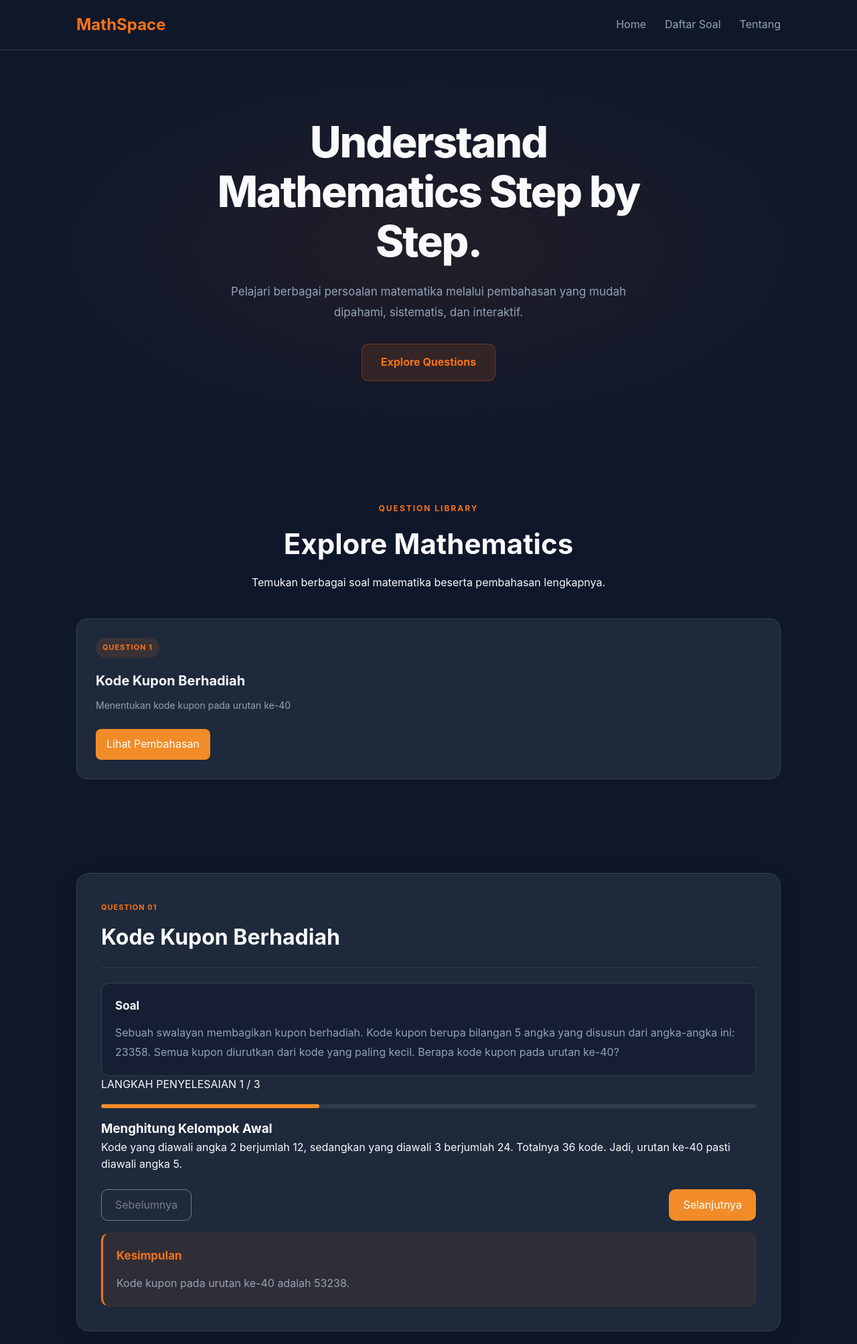
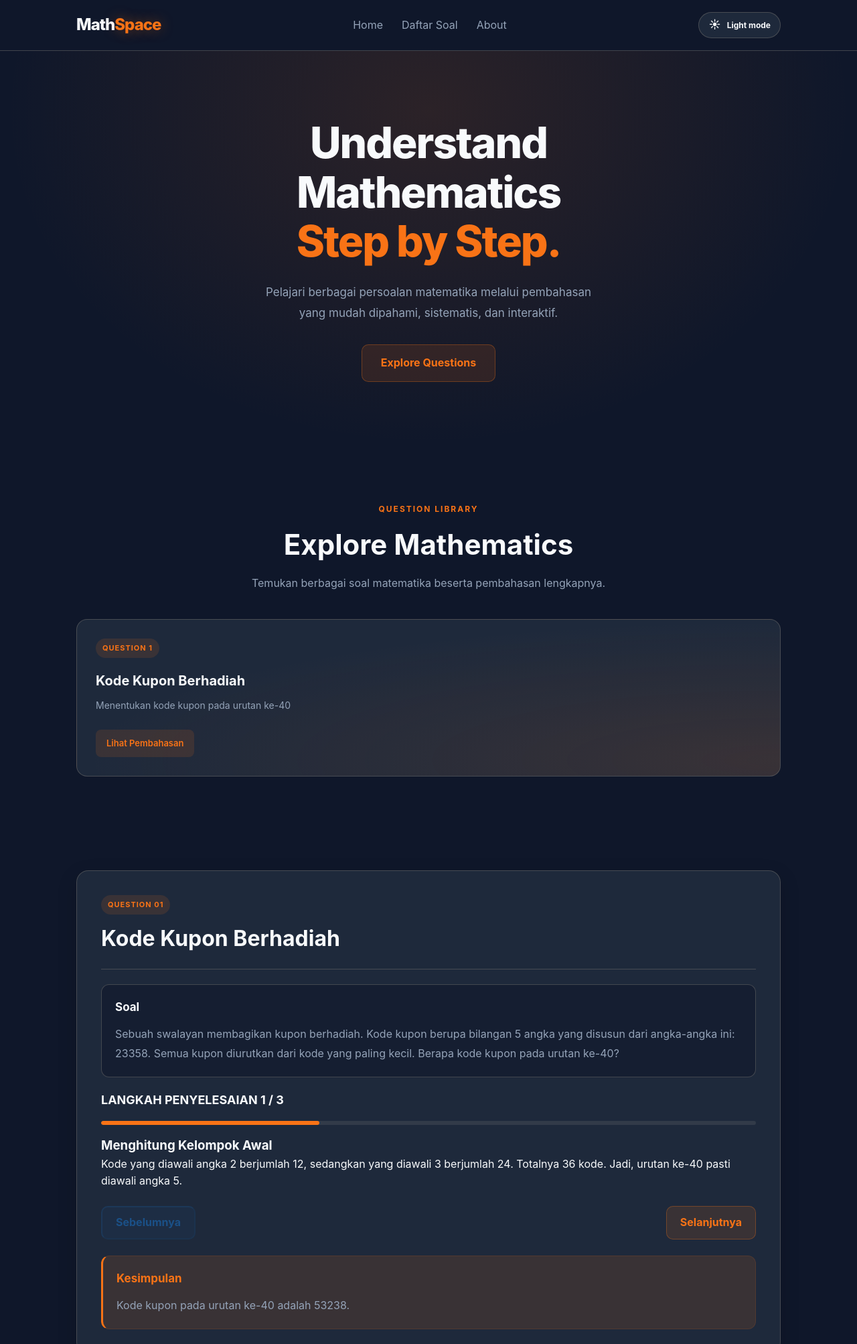
Before and after one commit to Zza-oss/Math-oss, a plain HTML site: page index.html in a window 1280 px wide. Shown: the top 2006 px of the page at 67% size. Drawn offline with Linux system fonts and the light colour scheme.

Commit message:
Add dark and light theme swicth

```diff
--- a/index.html
+++ b/index.html
@@ -9,20 +9,30 @@
   <body>
     <header>
       <nav>
-        <h1>MathSpace</h1>
-
+        <h1 class="brand">
+          <span>Math<span>Space</span></span>
+        </h1>
         <ul>
           <li><a href="#home">Home</a></li>
           <li><a href="#questions">Daftar Soal</a></li>
-          <li><a href="#about">Tentang</a></li>
+          <li><a href="#about">About</a></li>
         </ul>
+        <button
+          class="theme-toggle"
+          ype="button"
+          aria-label="Toggle light and dark theme"
+          aria-pressed="false"
+        >
+          <span class="theme-toggle-icon" aria-hidden="true">☀</span>
+          <span class="theme-toggle-label">Light mode</span>
+        </button>
       </nav>
     </header>
 
     <main>
       <section id="home">
         <div class="hero-content">
-          <h2>Understand Mathematics Step by Step.</h2>
+          <h2>Understand Mathematics<span> Step by Step.</span></h2>
 
           <p>
             Pelajari berbagai persoalan matematika melalui pembahasan yang mudah
@@ -78,13 +88,9 @@
             </div>
 
             <div class="step-control">
-              <button class="prev-step" type="button">
-                Sebelumnya
-              </button>
+              <button class="prev-step" type="button">Sebelumnya</button>
 
-              <button class="next-step" type="button">
-                Selanjutnya
-              </button>
+              <button class="next-step" type="button">Selanjutnya</button>
             </div>
           </div>
 
--- a/script.js
+++ b/script.js
@@ -38,7 +38,7 @@ const questions = [
       },
     ],
   },
-];
+]
 
 let selectedQuestionIndex = 0;
 let currentIndex = 0;
@@ -83,14 +83,18 @@ function tampilkanLangkah() {
   nextButton.disabled = currentIndex === steps.length - 1;
   progressFill.style.width = `${((currentIndex + 1) / steps.length) * 100}%`;
 
+  if (window.matchMedia("(prefers-reduced-motion: reduce)").matches) {
+    return;
+  }
+
   stepContent.animate(
     [
       { opacity: 0, transform: "translateY(8px)" },
       { opacity: 1, transform: "translateY(0)" },
     ],
     {
-      duration: 250,
-      easing: "ease-out",
+      duration: 280,
+      easing: "cubic-bezier(0.22, 1, 0.36, 1)",
     },
   );
 }
@@ -130,3 +134,58 @@ questionGrid.addEventListener("click", (event) => {
 tampilkanDaftarSoal();
 tampilkanSoal();
 tampilkanLangkah();
+
+
+// ================================
+// THEME SWITCH
+// ================================
+
+const themeToggle = document.querySelector(".theme-toggle");
+const themeIcon = document.querySelector(".theme-toggle-icon");
+const themeLabel = document.querySelector(".theme-toggle-label");
+
+// Ambil tema yang pernah dipilih
+let savedTheme = "dark";
+
+try {
+  const storedTheme = localStorage.getItem("mathspace-theme");
+
+  if (storedTheme === "light" || storedTheme === "dark") {
+    savedTheme = storedTheme;
+  }
+} catch (error) {
+  console.warn("Theme preference could not be loaded.");
+}
+
+// Terapkan tema
+function applyTheme(theme) {
+  document.body.dataset.theme = theme;
+
+  const isLight = theme === "light";
+
+  themeIcon.textContent = isLight ? "☾" : "☀";
+  themeLabel.textContent = isLight ? "Dark mode" : "Light mode";
+
+  themeToggle.setAttribute("aria-pressed", String(isLight));
+}
+
+// Terapkan tema awal
+applyTheme(savedTheme);
+
+// Ketika tombol diklik
+themeToggle.addEventListener("click", () => {
+  const currentTheme = document.body.dataset.theme;
+
+  const nextTheme = currentTheme === "dark"
+    ? "light"
+    : "dark";
+
+  applyTheme(nextTheme);
+
+  // Simpan pilihan pengguna
+  try {
+    localStorage.setItem("mathspace-theme", nextTheme);
+  } catch (error) {
+    console.warn("Theme preference could not be saved.");
+  }
+});
--- a/style.css
+++ b/style.css
@@ -14,14 +14,33 @@ html {
   --text-secondary: #94a3b8;
 
   --accent: #f97316;
-  --border: #334155;
+  --low-accent: #f97416c0;
+  --accent2: #168bf9;
+  --low-accent2: #168bf9b0;
+
+  --border: #66666693;
+
+  --shadow-accent: 0 0 20px rgba(249, 115, 22, 0.4);
+  --backround-accent: rgba(249, 115, 22, 0.12);
+  --border-accent: rgba(249, 115, 22, 0.3);
+
+  --shadow-accent2: 0 0 20px rgba(22, 139, 249, 0.4);
+  --backround-accent2: rgba(22, 139, 249, .12);
+  --border-accent2: rgba(22, 139, 249, 0.3);
+
+  --motion-ease-out: cubic-bezier(0.22, 1, 0.36, 1);
 }
+
 body {
   background-color: var(--bg-primary);
   color: var(--text-primary);
 
   font-family: "inter", Arial, sans-serif;
   line-height: 1.6;
+}
+.brand > span:last-child > span {
+  color: var(--accent);
+  text-shadow: var(--shadow-accent);
 }
 header {
   border-bottom: 1px solid var(--border);
@@ -36,8 +55,10 @@ nav {
   justify-content: space-between;
 }
 nav h1 {
-  color: var(--accent);
+  color: var(--text-primary);
   font-size: 24px;
+  font-weight: 800;
+  letter-spacing: -1px;
 }
 nav ul {
   display: flex;
@@ -49,18 +70,18 @@ nav a {
   color: var(--text-secondary);
   text-decoration: none;
 
-  transition: color 0.2s ease;
+  transition: color 0.2s var(--motion-ease-out);
 }
 nav a:hover {
   color: var(--accent);
 }
 #home {
-  min-height: 200px;
+  min-height: 500px;
   padding: 100px 24px;
 
   background: radial-gradient(
-    ellipse at center,
-    rgba(249, 115, 22, 0.08),
+    ellipse at 50% 15%,
+    var(--backround-accent),
     transparent 70%
   );
 
@@ -71,7 +92,7 @@ nav a:hover {
   text-align: center;
 }
 .hero-content {
-  max-width: 750px;
+  max-width: 500px;
   margin: 0 auto;
 }
 #home h2 {
@@ -79,6 +100,9 @@ nav a:hover {
   font-weight: 800;
   line-height: 1.15;
   letter-spacing: -2px;
+}
+#home span {
+    color: var(--accent)
 }
 #home p {
   max-width: 600px;
@@ -93,23 +117,27 @@ nav a:hover {
 
   padding: 14px 28px;
 
-    background-color: rgba(249, 115, 22, 0.12);
+    background-color:var(--backround-accent);
     color: var(--accent);
-   border: 1px solid rgba(249, 115, 22, 0.3);
+   border: 1px solid var(--border-accent);
 
   text-decoration: none;
   font-weight: 700;
 
   border-radius: 10px;
 
-  transition: 0.2s ease;
+  transition:
+    background-color 0.25s ease,
+    color 0.25s ease,
+    transform 0.3s var(--motion-ease-out),
+    box-shadow 0.25s ease;
 }
 #home a:hover {
   background-color: var(--accent);
   color: var(--bg-primary);
   transform: translateY(-3px);
 
-  box-shadow: 0 0 20px rgba(249, 115, 22, 0.4);
+  box-shadow: var(--shadow-accent);
 }
 #questions {
   max-width: 1100px;
@@ -132,17 +160,22 @@ nav a:hover {
   font-size: clamp(30px, 4vw, 42px);
   margin-bottom: 12px;
 }
-.section-headingp:last-child {
+.section-heading p:last-child {
   color: var(--text-secondary);
   max-width: 600px;
   margin: 0 auto;
 }
 .question-grid {
   display: grid;
-  grid-template-columns: repeat(auto-fit, minmax(260, 2fr));
+  grid-template-columns: repeat(auto-fit, minmax(260px, 1fr));
   gap: 24px;
 }
 .question-card {
+  background: radial-gradient(
+    ellipse at 100% 90%,
+    var(--backround-accent),
+    transparent 70%
+  );
   background-color: var(--bg-secondary);
 
   border: 1px solid var(--border);
@@ -156,9 +189,12 @@ nav a:hover {
 
   min-height: 230px;
 
-  transition: transform 0.25s ease,
-  border-color 0.25s ease,
-  box-shadow 0.25s ease;
+  transition:
+    transform 0.35s var(--motion-ease-out),
+    border-color 0.25s ease,
+    box-shadow 0.35s var(--motion-ease-out),
+    background-color 0.3s ease,
+    color 0.3s ease;
 }
 .question-card span {
     color: var(--accent);
@@ -167,7 +203,7 @@ nav a:hover {
     font-weight: 700;
     letter-spacing: 1px;
 
-    background-color: rgba(249, 115, 22, 0.12);
+    background-color:var(--backround-accent);
 
     padding: 6px 10px;
     border-radius: 20px;
@@ -183,15 +219,14 @@ nav a:hover {
     font-size: 14px;
     margin-bottom: 24px;
 }
-.question-card a {
+.question-card button {
     display: inline-block;
 
     padding: 10px 16px;
 
-    background-color: rgba(249, 115, 22, 0.12);
+    background-color: var(--backround-accent);
     color: var(--accent);
 
-    border: 1px solid rgba(249, 115, 22, 0.3);
     border-radius: 8px;
 
     text-decoration: none;
@@ -200,23 +235,30 @@ nav a:hover {
 
     margin-top: auto;
 
-    transition: 0.25s ease;
+    cursor: pointer;
+    transition:
+        transform 0.25s var(--motion-ease-out),
+        box-shadow 0.25s ease,
+        background-color 0.2s ease;
 }
+.question-card:hover,
+.question-card:focus-within {
+    transform: translateY(-6px);
 
-.question-card a:hover {
-    background-color: var(--accent);
-    color: var(--bg-primary);
-
-    box-shadow: 0 0 18px rgba(249, 115, 22, 0.3);
-}
-.question-card:hover {
-    transform: translateY(-5px);
-
-    border-color: rgba(249, 115, 22, 0.5);
+    border-color: var(--low-accent);
 
     box-shadow:
         0 12px 30px rgba(0, 0, 0, 0.2),
         0 0 20px rgba(249, 115, 22, 0.08);
+}
+.question-card button:hover {
+    background-color: var(--accent);
+    color: var(--bg-primary);
+    transform: translateY(-2px);
+}
+.question-card button:focus-visible {
+    outline: 2px solid var(--accent);
+    outline-offset: 3px;
 }
 .question-detail {
     max-width: 1100px;
@@ -245,6 +287,10 @@ nav a:hover {
     display: inline-block;
 
     color: var(--accent);
+    background-color:var(--backround-accent);
+
+    padding: 6px 10px;
+    border-radius: 20px;
     font-size: 11px;
     font-weight: 700;
     letter-spacing: 1px;
@@ -294,9 +340,9 @@ nav a:hover {
     color: var(--accent);
 }
 .answer-content {
-    background-color: rgba(249, 115, 22, 0.08);
+    background-color: var(--backround-accent);
 
-    border-color: rgba(249, 115, 22, 0.08);
+    border-color: var(--backround-accent);
     border-left: 3px solid var(--accent);
 }
 .answer-content h3 {
@@ -467,32 +513,48 @@ a:focus-visible {
 .step-progress-fill {
     height: 100%;
     width: 0%;
-    background: #f28c28;
+    background: var(--accent);
     border-radius: 10px;
-    transition: width 0.3 ease;
+    transition: width 0.45s cubic-bezier(0.22, 1, 0.36, 1);
 }
 .step-control {
     display: flex;
     justify-content: space-between;
+    font-weight: 700;
     gap: 12px;
     margin-top: 24px;
+    margin-bottom: 24px;
 }
 .step-control button{
     padding: 10px 20px;
-    border: 1px solid transparent;
     border-radius: 10px;
     font: inherit;
     cursor: pointer;
-    transition: 0.2s ease;
+    transition:
+        transform 0.25s var(--motion-ease-out),
+        background-color 0.2s ease,
+        color 0.2s ease,
+        box-shadow 0.2s ease;
 }
 .next-step {
-    background: #f28c28;
-    color: white;
+    background:var(--backround-accent);
+    color: var(--accent);
+    border: 1px solid var(--border-accent);
+}
+.next-step:hover:not(:disabled){
+    background-color: var(--accent);
+    color: var(--bg-primary);
+    box-shadow: var(--shadow-accent);
 }
 .prev-step {
-    background: transparent;
-    border-color: currentColor !important;
-    color: inherit;
+    background: var(--backround-accent2);
+    border-color: var(--border-accent2) !important;
+    color: var(--accent2);
+}
+.prev-step:hover:not(:disabled){
+    background-color: var(--accent2);
+    color: var(--bg-primary);
+    box-shadow: var(--shadow-accent2);
 }
 .step-control button:not(:disabled):hover {
     transform: translateY(-2px);
@@ -502,7 +564,7 @@ a:focus-visible {
     cursor: not-allowed;
 }
 .step-control button:focus-visible {
-    outline: 2px solid #f28c28;
+    outline: 2px solid var(--accent);
     outline-offset: 3px;
 }
 .question-detail {
@@ -513,9 +575,102 @@ a:focus-visible {
     padding: 10px 16px;
     border: none;
     border-radius: 8px;
-    background: #f28c28;
+    background: #f99327;
     color: white;
     font: inherit;
     text-decoration: none;
     cursor: pointer;
 }
+.step-indicator {
+    padding-top: 20px;
+    font-size: 18px;
+    font-weight: 700;
+}
+body[data-theme="light"] {
+  --bg-primary: #f8fafc;
+  --bg-secondary: #ffffff;
+
+  --text-primary: #172033;
+  --text-secondary: #64748b;
+
+  --accent2: #f97316;
+  --accent: #168bf9;
+  --border: #e2e8f0;
+
+  --low-accent: #168bf9b0;
+  --low-accent2: #f97416c0;
+
+  --shadow-accent: 0 0 20px rgba(22, 139, 249, 0.4);
+  --shadow-accent2: 0 0 20px rgba(249, 115, 22, 0.4);
+
+  --backround-accent:  rgba(22, 139, 249, .12);
+  --backround-accent2: rgba(249, 115, 22, 0.12);
+
+  --border-accent: rgba(22, 139, 249, 0.3);
+  --border-accent2: rgba(249, 115, 22, 0.3);
+
+
+}
+
+/* Light theme: area soal */
+body[data-theme="light"] .problem-content,
+body[data-theme="light"] .solution-content {
+  background-color: #fff7ed;
+}
+
+/* Theme toggle button */
+.theme-toggle {
+  display: inline-flex;
+  align-items: center;
+  justify-content: center;
+  gap: 9px;
+
+  padding: 9px 14px;
+
+  background-color: var(--bg-secondary);
+  color: var(--text-primary);
+
+  border: 1px solid var(--border);
+  border-radius: 30px;
+
+  font: inherit;
+  font-size: 12px;
+  font-weight: 700;
+
+  cursor: pointer;
+  transition:
+    transform 0.25s var(--motion-ease-out),
+    border-color 0.2s ease,
+    color 0.2s ease,
+    background-color 0.2s ease;
+}
+
+.theme-toggle:hover {
+  border-color: var(--accent);
+  color: var(--accent);
+  transform: translateY(-2px);
+}
+
+.theme-toggle-icon {
+  font-size: 17px;
+  line-height: 1;
+}
+
+.theme-toggle:focus-visible {
+  outline: 2px solid var(--accent);
+  outline-offset: 4px;
+}
+
+/* Smooth theme transition */
+body,
+header,
+#home,
+.solution-card,
+.problem-content,
+.about-content,
+body > footer {
+  transition:
+    background-color 0.3s ease,
+    color 0.3s ease,
+    border-color 0.3s ease;
+}
```
